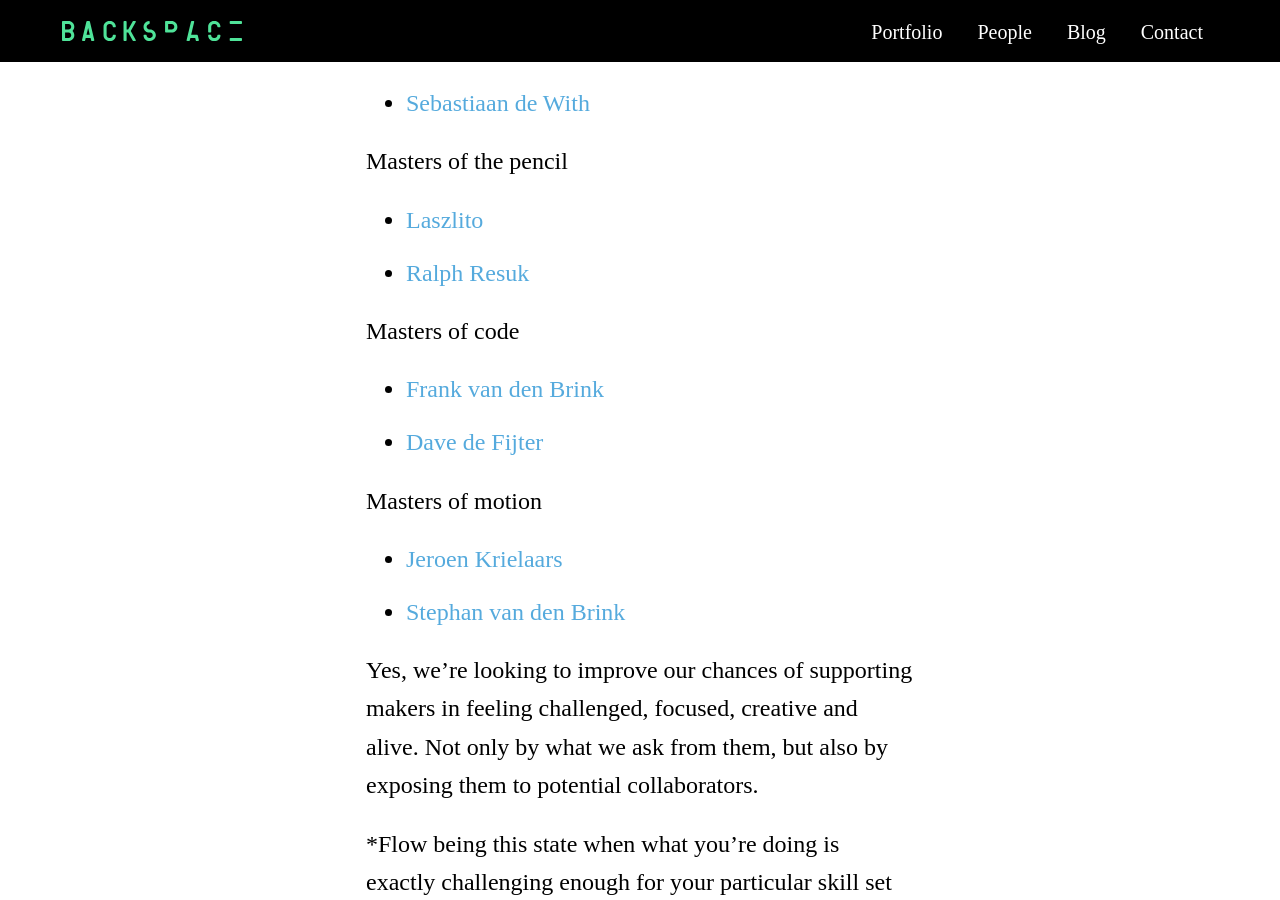
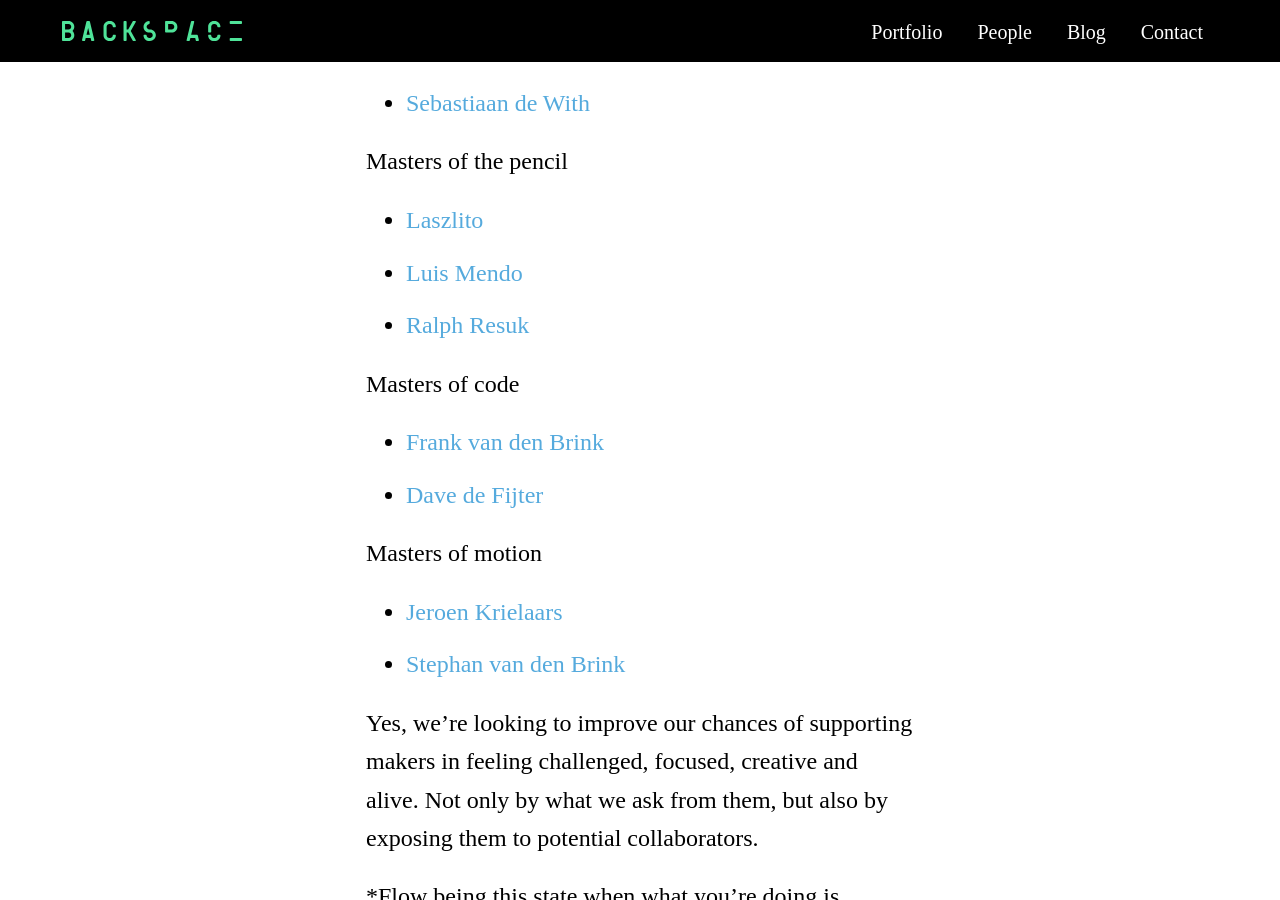
Before and after one commit to backspacehq/backspacehq.github.io, a Jekyll site: the page built from _posts/2016-06-15-finding the right maker.markdown, in a window 1280 px wide and 900 px high, scrolled down 2466 px. Built offline with Jekyll 4.4.1, drawn with Linux system fonts in a browser that asks for light colours; comment, search, counter and statistics services are not loaded.

Commit message:
Updated Finding The Right Maker

```diff
--- a/_posts/2016-06-15-finding the right maker.markdown
+++ b/_posts/2016-06-15-finding the right maker.markdown
@@ -41,6 +41,7 @@ Masters of the pixel
 Masters of the pencil
 
 * [Laszlito](http://www.laszlito.com)
+* [Luis Mendo](http://www.luismendo.com)
 * [Ralph Resuk](http://resuk.nl)
 
 Masters of code
```
